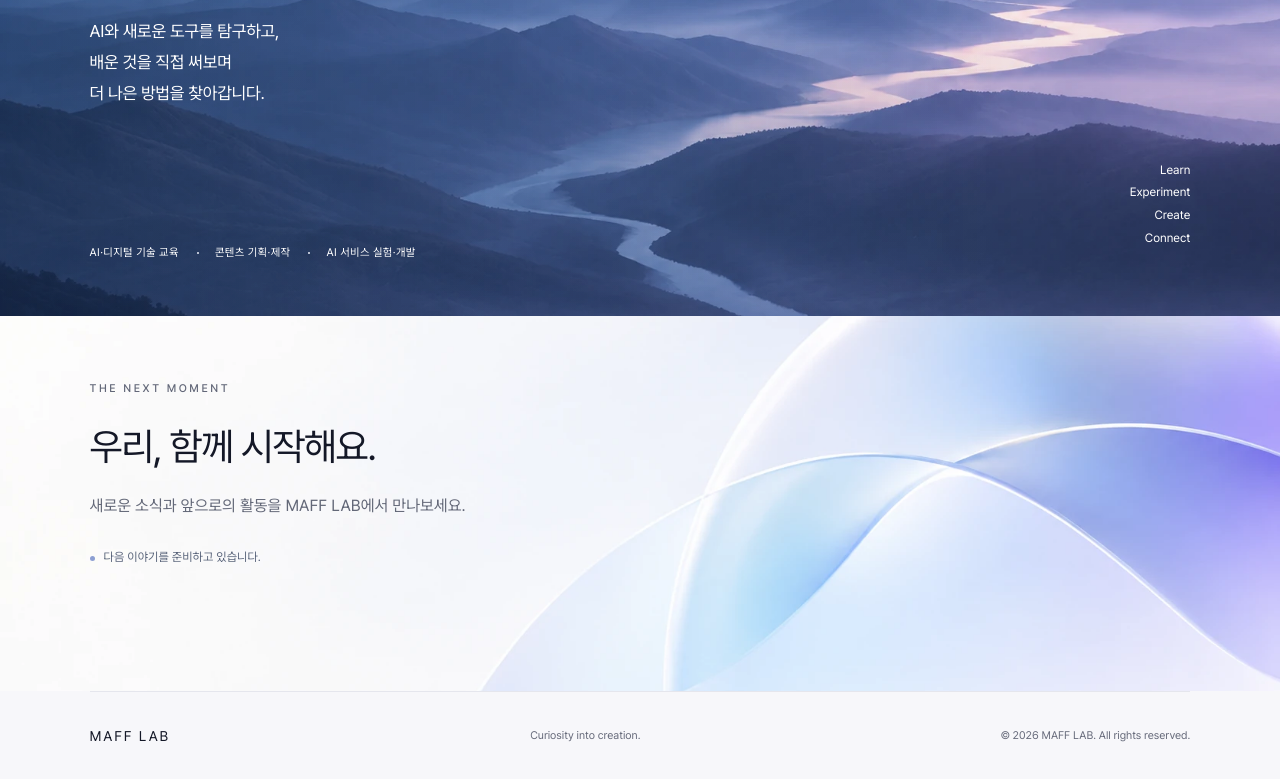
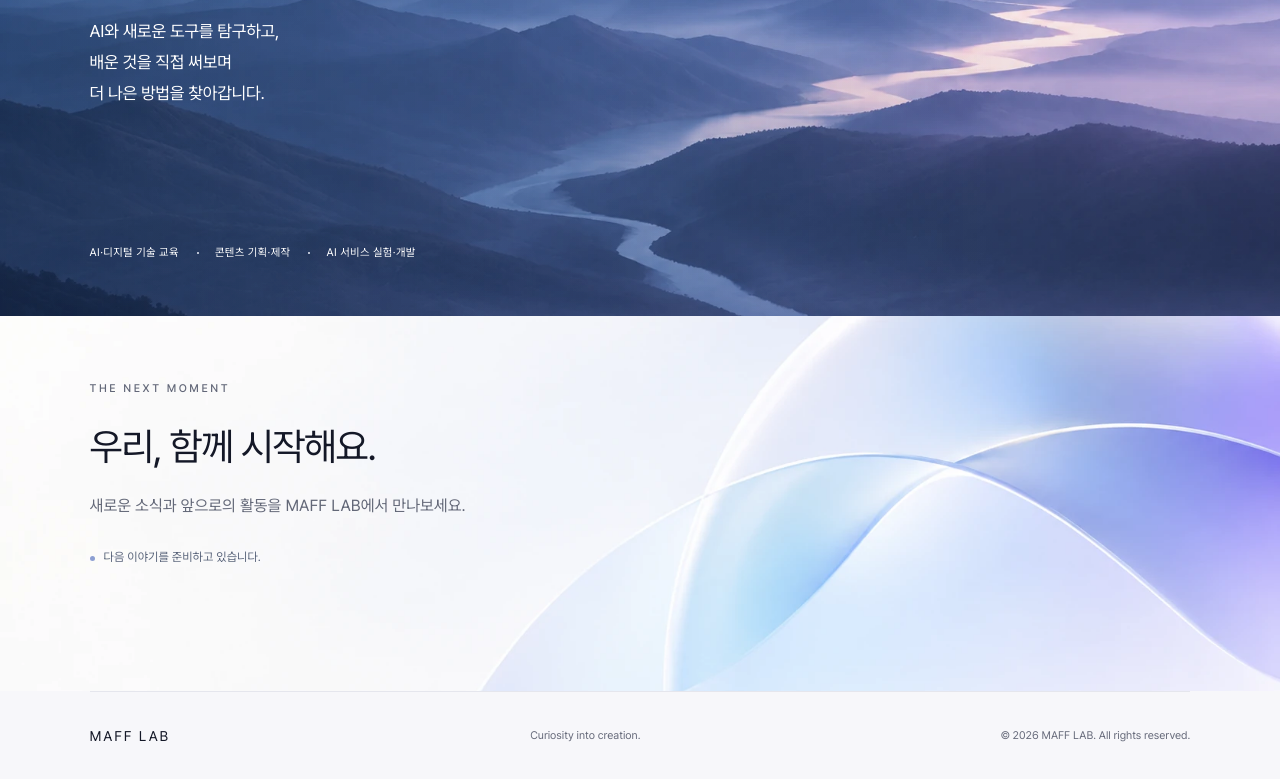
Before and after one commit to calmflow/calmflow.github.io, an Astro site: page / in a window 1280 px wide. Shown: the part 1618-2397 px from the top of the page. Built offline with nearby package versions, Linux system fonts and the light colour scheme; Astro itself is replaced by a stand-in of ours.

Commit message:
Refine MAFF LAB landing: WhatWeDo.astro

```diff
--- a/src/components/WhatWeDo.astro
+++ b/src/components/WhatWeDo.astro
@@ -7,5 +7,4 @@
     <p class="work-description">AI와 새로운 도구를 탐구하고,<br />배운 것을 직접 써보며<br />더 나은 방법을 찾아갑니다.</p>
     <p class="work-fields">AI·디지털 기술 교육<span>콘텐츠 기획·제작</span><span>AI 서비스 실험·개발</span></p>
   </div>
-  <p class="work-side" aria-hidden="true">Learn<br />Experiment<br />Create<br />Connect</p>
 </section>
```
